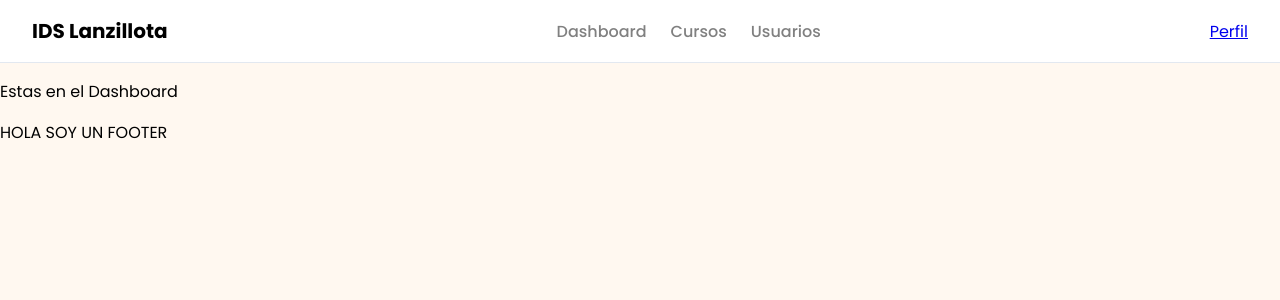
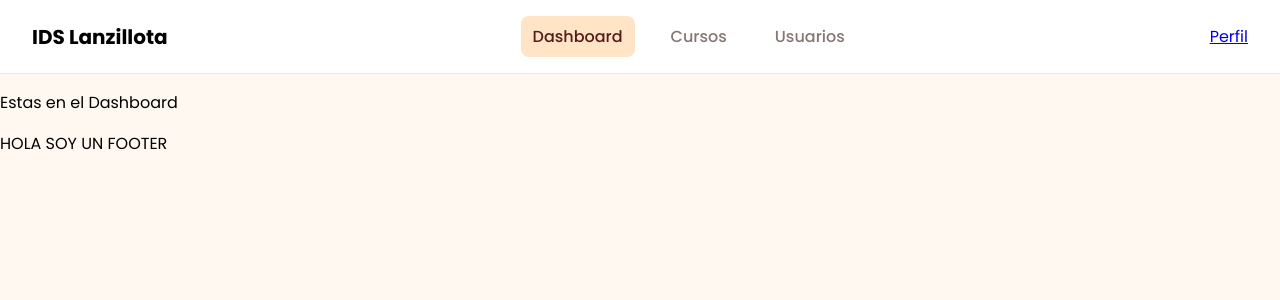
Before and after one commit to sabrisarmiento/Proyecto-Final-IDS-HolaMundo, a Flask app: page /dashboard in a window 1280 px wide. Shown: the top 300 px of the page. Run offline with Flask 3, Linux system fonts and the light colour scheme.

Commit message:
feat(frontend) : fishish up the header's style

```diff
--- a/frontend/routes/advertisements.py
+++ b/frontend/routes/advertisements.py
@@ -17,4 +17,4 @@ def public_advertisements():
     except Exception as e:
         advertisements = []
 
-    return render_template('advertisements.html', advertisements=advertisements)
+    return render_template('advertisements.html', advertisements=advertisements, active_page='advertisements')
--- a/frontend/routes/dashboard.py
+++ b/frontend/routes/dashboard.py
@@ -4,4 +4,4 @@ dashboard_bp = Blueprint('dashboard', __name__)
 
 @dashboard_bp.route('/dashboard')
 def dashboard():
-    return render_template('dashboard.html', init="Dashboard is running")
+    return render_template('dashboard.html', init="Dashboard is running", active_page='dashboard')
--- a/frontend/routes/landing.py
+++ b/frontend/routes/landing.py
@@ -34,4 +34,4 @@ def landing():
       "tema": "Algoritmos"
     }
   ]
-  return render_template('index.html', avisos=advertisements, clases=clases)
+  return render_template('index.html', avisos=advertisements, clases=clases, active_page='landing')
--- a/frontend/static/css/styles.css
+++ b/frontend/static/css/styles.css
@@ -42,11 +42,18 @@ gap: 1.5rem;
 }
 
 .header-private-nav a {
-color: grey;
+color: var(--color-8);
 text-decoration: none;
 font-weight: 500;
+padding: 0.5rem 0.75rem;
+border-radius: 0.5rem;
 }
 
 .header-private-nav a:hover {
-color: black;
+color: var(--color-2);
 }
+
+.header-private-nav a.is-active {
+background-color: var(--color-6);
+color: var(--color-2);
+}
--- a/frontend/templates/base.html
+++ b/frontend/templates/base.html
@@ -12,9 +12,11 @@
   <header class="header-private">
     <a href="{{ url_for('landing.landing') }}" class="header-private-logo">IDS Lanzillota</a>
     <nav class="header-private-nav">
-        <a href="{{ url_for('landing.landing') }}">Inicio</a>
+        <a href="{{ url_for('landing.landing') }}"
+          class="{% if active_page == 'landing' %}is-active{% endif %}">Inicio</a>
         <a href="{{ url_for('materials.materials') }}">Materiales</a>
-        <a href="{{ url_for('advertisements.public_advertisements') }}">Avisos</a>
+        <a href="{{ url_for('advertisements.public_advertisements') }}"
+          class="{% if active_page == 'advertisements' %}is-active{% endif %}">Avisos</a>
     </nav>
     <a href="#" class="header-private-logout">Iniciar Sesion</a>
 	</header>
--- a/frontend/templates/base_private.html
+++ b/frontend/templates/base_private.html
@@ -12,7 +12,8 @@
   <header class="header-private">
     <a href="{{ url_for('landing.landing') }}" class="header-private-logo">IDS Lanzillota</a>
     <nav class="header-private-nav">
-        <a href="{{ url_for('dashboard.dashboard') }}">Dashboard</a>
+        <a href="{{ url_for('dashboard.dashboard') }}"
+            class="{% if active_page == 'dashboard' %}is-active{% endif %}">Dashboard</a>
         <a href="#">Cursos</a>
         <a href="#">Usuarios</a>
     </nav>
```
